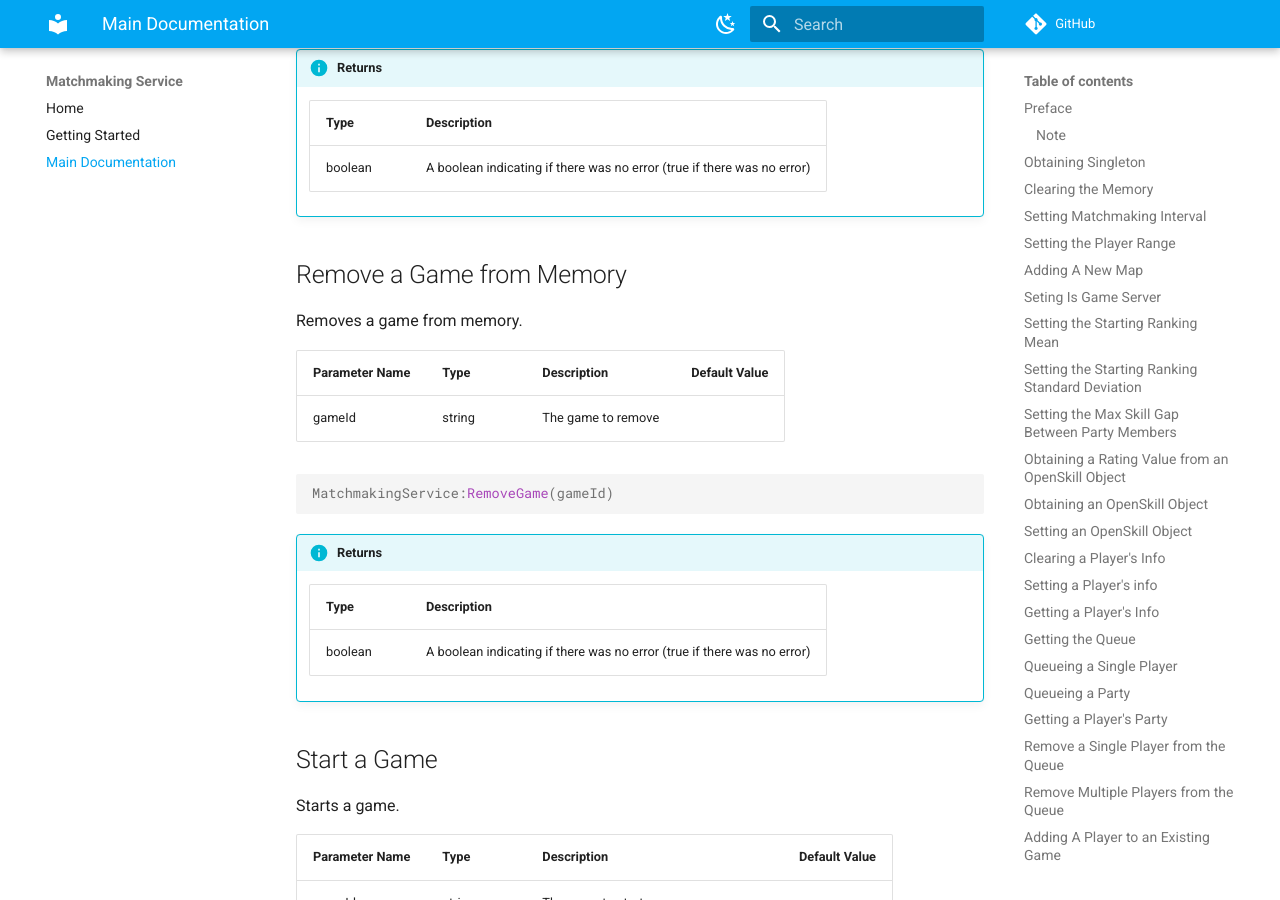
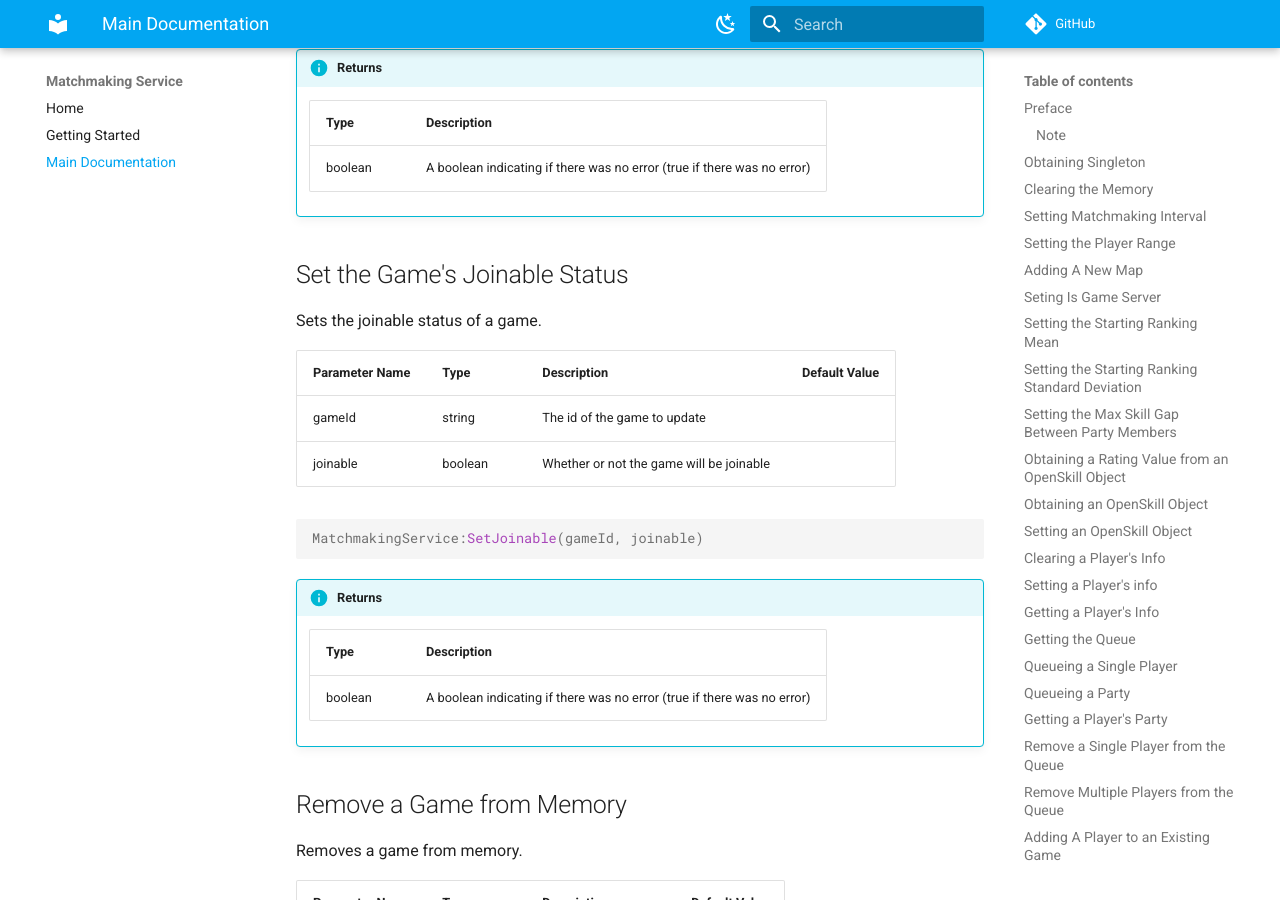
Before and after one commit to steven4547466/MatchmakingService, an MkDocs documentation site: the page built from Docs/docs/maindocs.md, in a window 1280 px wide and 900 px high, scrolled down 12558 px. Built offline with MkDocs 1.6.1 and Material for MkDocs 9.7.7, drawn with Linux system fonts in a browser that asks for light colours; comment, search, counter and statistics services are not loaded.

Commit message:
`SetJoinable`

````diff
--- a/Docs/docs/maindocs.md
+++ b/Docs/docs/maindocs.md
@@ -399,6 +399,23 @@ MatchmakingService:UpdateRatings(ratingType, ranks, teams)
     | ---- | ----------- |
     | boolean | A boolean indicating if there was no error (true if there was no error) |
 
+## Set the Game's Joinable Status
+Sets the joinable status of a game.
+
+| Parameter Name | Type | Description | Default Value |
+| -------------- | ---- | ----------- | ------------- |
+| gameId | string | The id of the game to update |  |
+| joinable | boolean | Whether or not the game will be joinable |  |
+
+```lua
+MatchmakingService:SetJoinable(gameId, joinable)
+```
+
+!!! info "Returns"
+    | Type | Description |
+    | ---- | ----------- |
+    | boolean | A boolean indicating if there was no error (true if there was no error) |
+
 ## Remove a Game from Memory
 Removes a game from memory.
 
````
Also changed, not shown: Changelog.md, 1 other file.
